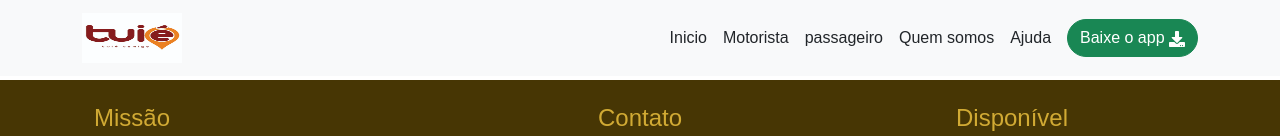
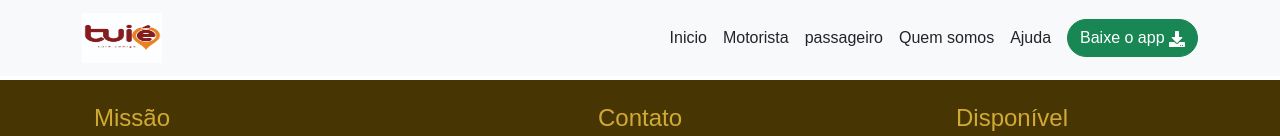
Before and after one commit to cristianokituxi/tuie, a Gatsby site: page / in a window 1280 px wide. Shown: the top 136 px of the page. Built offline with nearby package versions, Linux system fonts and the light colour scheme; Gatsby itself is replaced by a stand-in of ours.

Commit message:
adjusted logo

```diff
--- a/src/components/Menu/index.jsx
+++ b/src/components/Menu/index.jsx
@@ -53,7 +53,7 @@ const Menu = () => {
           <Navbar.Brand href="/">
             <img
               src={logo}
-              width="100"
+              width="80"
               height="50"
               className="d-inline-block align-top"
               alt="React Bootstrap logo"
@@ -67,7 +67,7 @@ const Menu = () => {
             <Nav.Link href="../#quem-somos"> Quem somos </Nav.Link>
             <Nav.Link href="/ajuda">Ajuda</Nav.Link>
             <Button className="rounded-pill" variant="success">
-              Baixe o app  {''}
+              Baixe o app {""}
               <FaDownload />
             </Button>
           </Navbar.Collapse>
```
